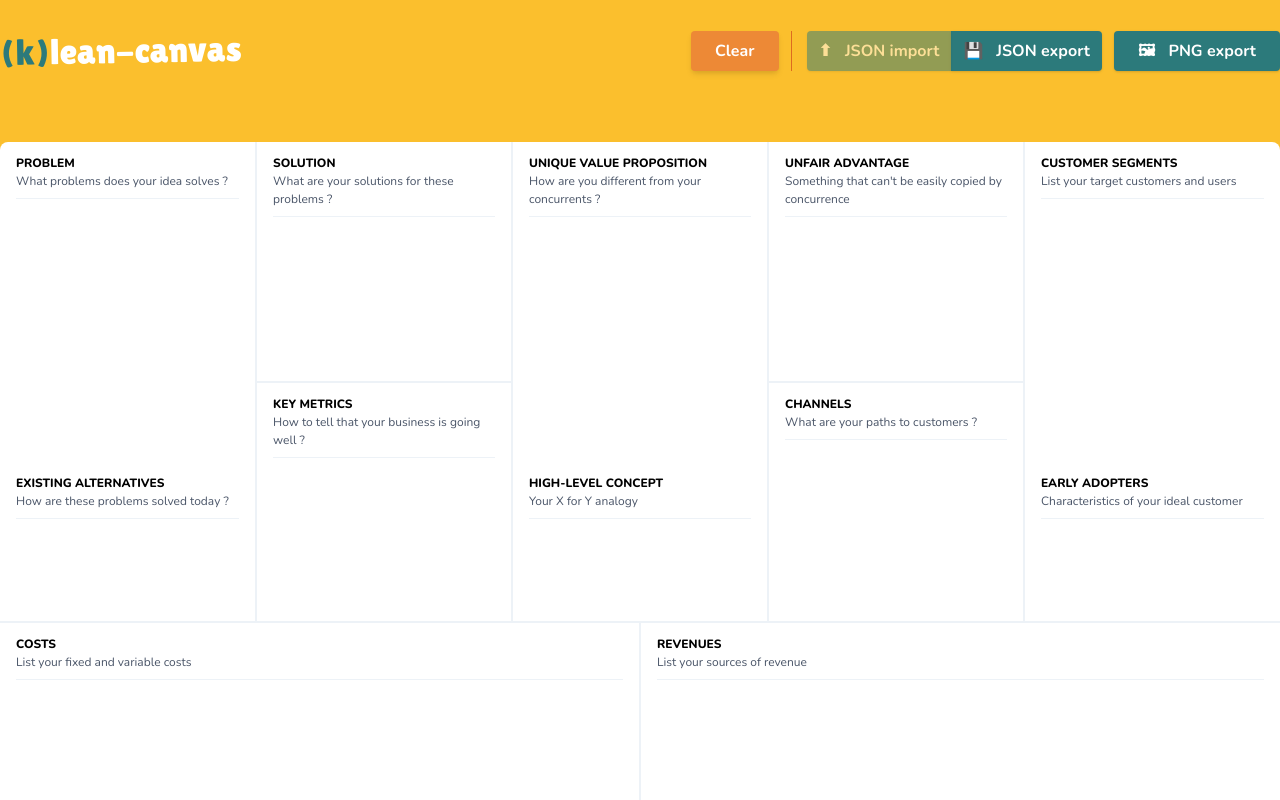
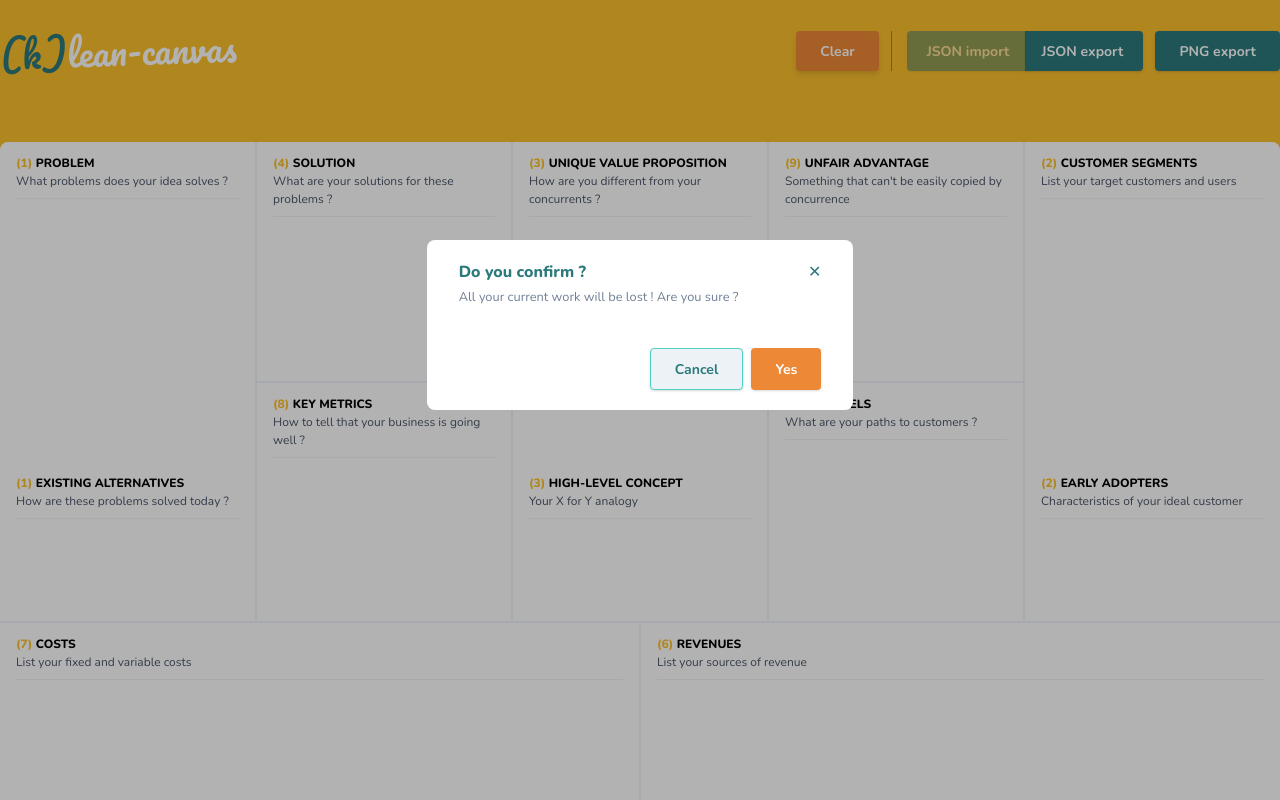
Before and after one commit to mdubourg001/klean-canvas, a React (Create React App) app in the folder app/: page / in a window 1280 px wide. Both pictures are taken after a click on the button "Clear". Shown: the top 800 px of the page. Built offline with nearby package versions, Linux system fonts and the light colour scheme.

Commit message:
feature: added confirmation on click on clear button

```diff
--- a/app/public/index.html
+++ b/app/public/index.html
@@ -15,7 +15,7 @@
       rel="stylesheet"
     />
     <link
-      href="https://fonts.googleapis.com/css?family=Lilita+One:400,700,800&display=swap"
+      href="https://fonts.googleapis.com/css?family=Pacifico&display=swap"
       rel="stylesheet"
     />
     <!--
--- a/app/src/App.js
+++ b/app/src/App.js
@@ -1,17 +1,31 @@
-import React, { useRef } from "react";
+import React, { useRef, useState } from "react";
 import LeanCanvas from "./components/LeanCanvas";
 import DocPanel from "./components/DocPanel";
+import Alert from "./components/Alert";
 
 const App = () => {
   const canvasNode = useRef();
+  const [showClearConfirm, setShowClearConfirm] = useState(false);
 
   return (
     <>
+      {showClearConfirm && (
+        <Alert
+          content="All your current work will be lost ! Are you sure ?"
+          triggerClosing={() => setShowClearConfirm(false)}
+          onOkClick={() => {
+            canvasNode.current.clearCanvas();
+            setShowClearConfirm(false);
+          }}
+          onCancelClick={() => setShowClearConfirm(false)}
+        />
+      )}
+
       <div className="container mx-auto z-10">
         <div className="flex justify-between items-center pt-6 pb-16">
           <h1
             className="text-4xl font-serif"
-            style={{ transform: "rotate(-1deg)" }}
+            style={{ transform: "rotate(-2deg)" }}
           >
             <span className="text-teal-700">(k)</span>
             <span className="text-white">lean-canvas</span>
@@ -19,33 +33,33 @@ const App = () => {
 
           <div className="flex items-stretch">
             <button
-              onClick={() => canvasNode.current.clearCanvas()}
+              onClick={() => setShowClearConfirm(true)}
               className="rounded bg-orange-500 shadow focus:shadow-md px-6 py-2"
             >
-              <b className="text-white">Clear</b>
+              <b className="text-white text-sm">Clear</b>
             </button>
 
             <div className="border-l border-orange-600 w-1 mx-3" />
 
             <button
               disabled
-              className="rounded-l bg-teal-700 shadow focus:shadow-md px-3 py-2"
+              className="rounded-l bg-teal-700 shadow focus:shadow-md pl-5 pr-4 py-2"
             >
-              <b className="text-white">⬆ &nbsp; JSON import</b>
+              <b className="text-white text-sm">JSON import</b>
             </button>
 
             <button
               onClick={() => canvasNode.current.saveCanvasAsJsonFile()}
-              className="rounded-r bg-teal-700 shadow focus:shadow-md px-3 py-2"
+              className="rounded-r bg-teal-700 shadow focus:shadow-md pl-4 pr-5 py-2"
             >
-              <b className="text-white">💾 &nbsp; JSON export</b>
+              <b className="text-white text-sm">JSON export</b>
             </button>
 
             <button
               onClick={() => canvasNode.current.saveCanvasAsPng()}
               className="rounded bg-teal-700 shadow focus:shadow-md px-6 py-2 ml-3"
             >
-              <b className="text-white">🖼 &nbsp; PNG export</b>
+              <b className="text-white text-sm">PNG export</b>
             </button>
           </div>
         </div>
--- /dev/null
+++ b/app/src/components/Alert.js
@@ -0,0 +1,59 @@
+import React from "react";
+
+const Alert = ({
+  title,
+  content,
+  okLabel,
+  cancelLabel,
+  triggerClosing,
+  onOkClick,
+  onCancelClick
+}) => {
+  return (
+    <div
+      className="absolute w-full h-full top-0 left-0 flex justify-center z-10 cursor-pointer"
+      style={{ backgroundColor: "rgba(0, 0, 0, 0.3)" }}
+      onClick={triggerClosing}
+    >
+      <div
+        className="w-5/6 sm:w-1/2 md:w-1/3 py-5 px-8 bg-white rounded-lg"
+        style={{
+          height: "fit-content",
+          marginTop: "30vh"
+        }}
+        onClick={e => e.stopPropagation()}
+      >
+        <div className="flex items-center justify-between">
+          <b className="font-title text-teal-700">
+            {title ? title : "Do you confirm ?"}
+          </b>
+
+          <button className="text-teal-700" onClick={triggerClosing}>
+            ✕
+          </button>
+        </div>
+        <small className="text-gray-600">{content}</small>
+
+        <div className="flex justify-end mt-10">
+          <button
+            onClick={onCancelClick}
+            className="rounded border border-teal-400 bg-gray-200 shadow focus:shadow-md px-6 py-2"
+          >
+            <b className="text-teal-700 text-sm">
+              {cancelLabel ? cancelLabel : "Cancel"}
+            </b>
+          </button>
+
+          <button
+            onClick={onOkClick}
+            className="rounded bg-orange-500 shadow focus:shadow-md px-6 py-2 ml-2"
+          >
+            <b className="text-white text-sm">{okLabel ? okLabel : "Yes"}</b>
+          </button>
+        </div>
+      </div>
+    </div>
+  );
+};
+
+export default Alert;
--- a/app/src/components/Box.js
+++ b/app/src/components/Box.js
@@ -49,7 +49,9 @@ const Box = ({
       }
     >
       <div>
-        <h3 className="text-xs font-title uppercase">{title}</h3>
+        <h3 className="text-xs font-title uppercase">
+          <span className="text-main-orange">({tabIndex})</span> {title}
+        </h3>
         <h4 className="text-xs text-gray-700 mb-2">{subtitle}</h4>
         <hr className="my-1 border-t border-gray-200" />
       </div>
--- a/app/src/index.css
+++ b/app/src/index.css
@@ -1,6 +1,10 @@
+:root {
+  --main-orange: #fbbf2d;
+}
+
 body {
   font-family: "Nunito", sans-serif;
-  background-color: #fbbf2d;
+  background-color: var(--main-orange);
   margin-top: 0;
   overflow-x: hidden;
   -webkit-font-smoothing: antialiased;
@@ -36,6 +40,10 @@ body {
   height: 50%;
 }
 
+.text-main-orange {
+  color: var(--main-orange);
+}
+
 /* ========== BUTTONS ========== */
 
 button {
@@ -58,7 +66,7 @@ button:disabled {
 /* ========== FONTS ========== */
 
 .font-serif {
-  font-family: "Lilita One", serif;
+  font-family: "Pacifico", serif;
 }
 
 .font-title {
```
Also changed, not shown: 1 other file (tests, documents, lock files or other folders).
